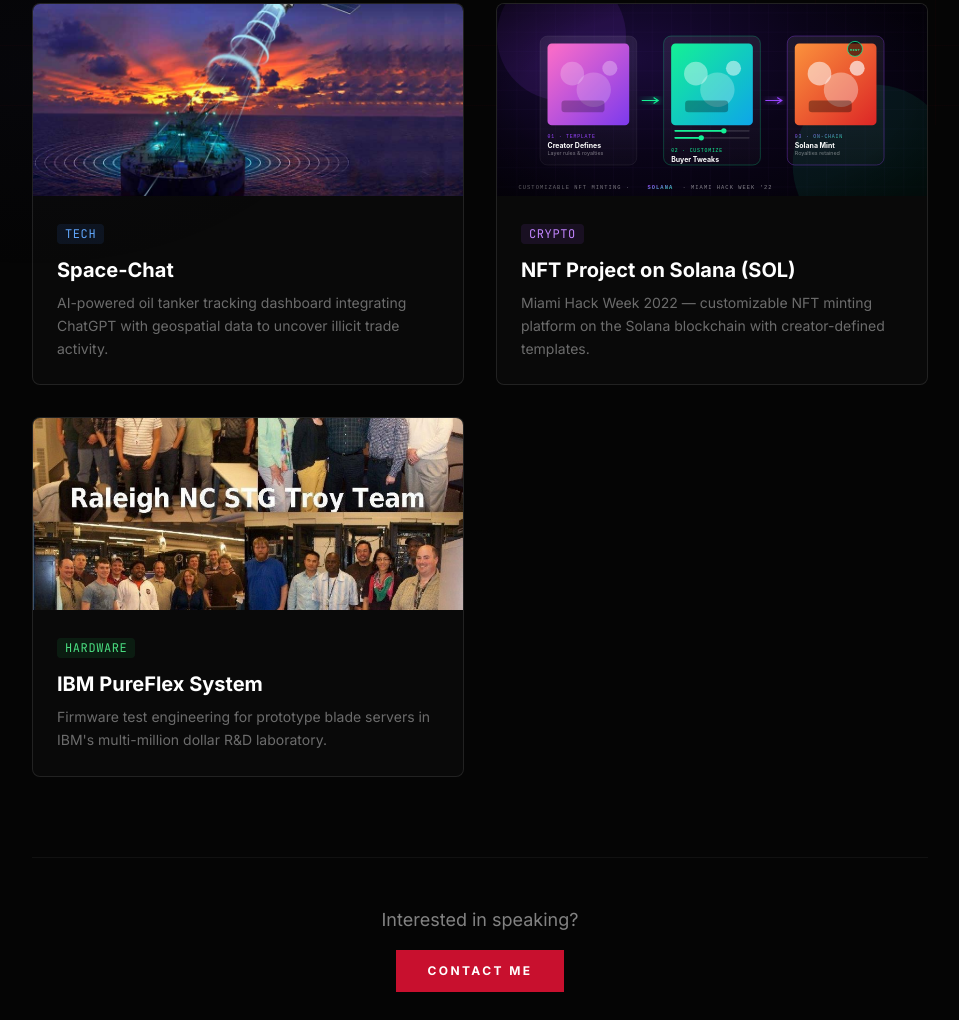
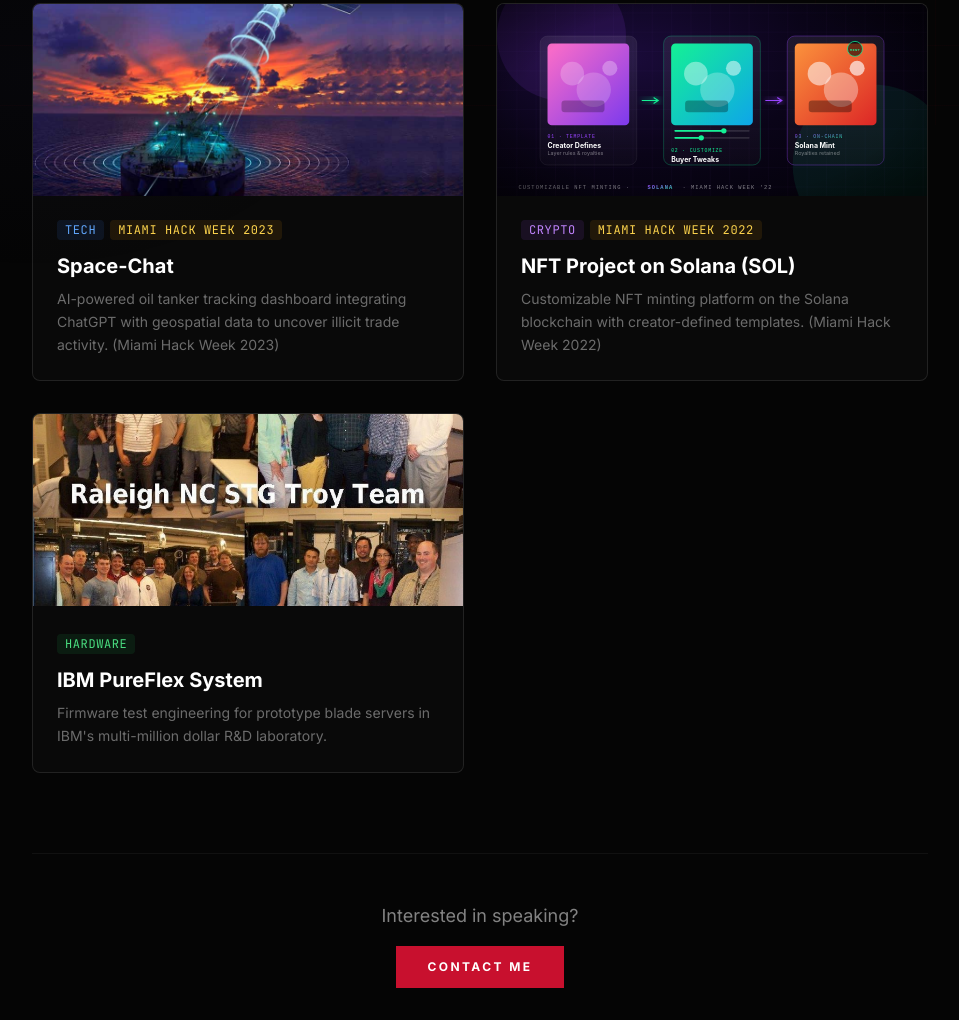
Before and after one commit to mtg-vox/bryantotty-site, a plain HTML site: page projects.html in a window 1280 px wide. Shown: the part 690-1710 px from the top of the page, without its empty margins (160-1119 px from the left). Drawn offline with nearby package versions, Linux system fonts and the light colour scheme.

Commit message:
Add Miami Hack Week year tags to Space-Chat (2023) and NFT Solana (2022) cards

```diff
--- a/projects.html
+++ b/projects.html
@@ -92,9 +92,12 @@
                         <img src="images/projects/space-eyes.jpeg" alt="Space-Chat Dashboard" class="w-full h-full object-cover group-hover:scale-105 transition-transform duration-500" loading="lazy">
                     </div>
                     <div class="p-6">
-                        <span class="text-xs font-medium px-2 py-0.5 rounded bg-blue-500/10 text-blue-400 font-['JetBrains_Mono'] tracking-wider">TECH</span>
-                        <h2 class="text-xl font-bold mt-3 mb-2 group-hover:text-glow transition-colors">Space-Chat</h2>
-                        <p class="text-white/40 text-sm leading-relaxed">AI-powered oil tanker tracking dashboard integrating ChatGPT with geospatial data to uncover illicit trade activity.</p>
+                        <div class="flex flex-wrap gap-1.5 mb-3">
+                            <span class="text-xs font-medium px-2 py-0.5 rounded bg-blue-500/10 text-blue-400 font-['JetBrains_Mono'] tracking-wider">TECH</span>
+                            <span class="text-xs font-medium px-2 py-0.5 rounded bg-amber-500/10 text-amber-300 font-['JetBrains_Mono'] tracking-wider">MIAMI HACK WEEK 2023</span>
+                        </div>
+                        <h2 class="text-xl font-bold mb-2 group-hover:text-glow transition-colors">Space-Chat</h2>
+                        <p class="text-white/40 text-sm leading-relaxed">AI-powered oil tanker tracking dashboard integrating ChatGPT with geospatial data to uncover illicit trade activity. (Miami Hack Week 2023)</p>
                     </div>
                 </a>
 
@@ -104,9 +107,12 @@
                         <img src="images/projects/nft-solana/card.svg" alt="Customizable NFT minting on Solana" class="w-full h-full object-cover group-hover:scale-105 transition-transform duration-500" loading="lazy">
                     </div>
                     <div class="p-6">
-                        <span class="text-xs font-medium px-2 py-0.5 rounded bg-purple-500/10 text-purple-400 font-['JetBrains_Mono'] tracking-wider">CRYPTO</span>
-                        <h2 class="text-xl font-bold mt-3 mb-2 group-hover:text-glow transition-colors">NFT Project on Solana (SOL)</h2>
-                        <p class="text-white/40 text-sm leading-relaxed">Miami Hack Week 2022 — customizable NFT minting platform on the Solana blockchain with creator-defined templates.</p>
+                        <div class="flex flex-wrap gap-1.5 mb-3">
+                            <span class="text-xs font-medium px-2 py-0.5 rounded bg-purple-500/10 text-purple-400 font-['JetBrains_Mono'] tracking-wider">CRYPTO</span>
+                            <span class="text-xs font-medium px-2 py-0.5 rounded bg-amber-500/10 text-amber-300 font-['JetBrains_Mono'] tracking-wider">MIAMI HACK WEEK 2022</span>
+                        </div>
+                        <h2 class="text-xl font-bold mb-2 group-hover:text-glow transition-colors">NFT Project on Solana (SOL)</h2>
+                        <p class="text-white/40 text-sm leading-relaxed">Customizable NFT minting platform on the Solana blockchain with creator-defined templates. (Miami Hack Week 2022)</p>
                     </div>
                 </a>
 
```
